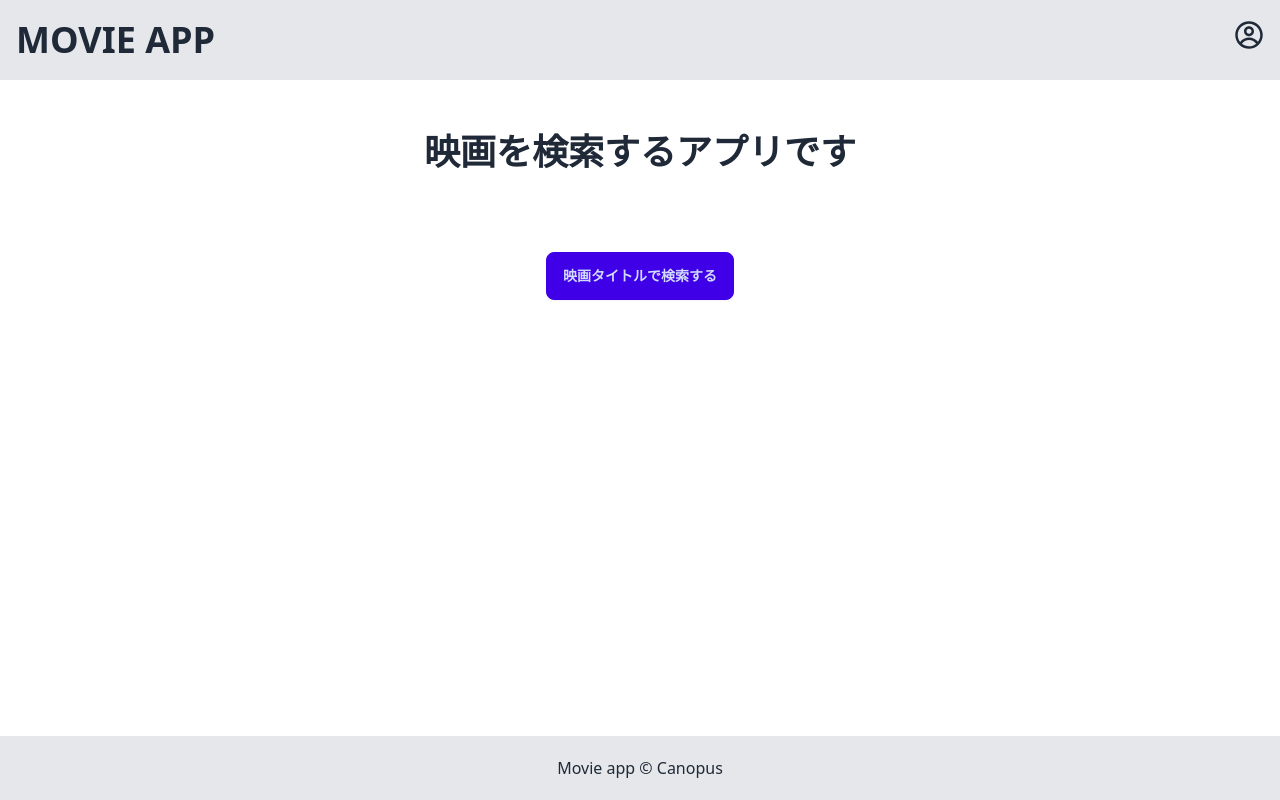
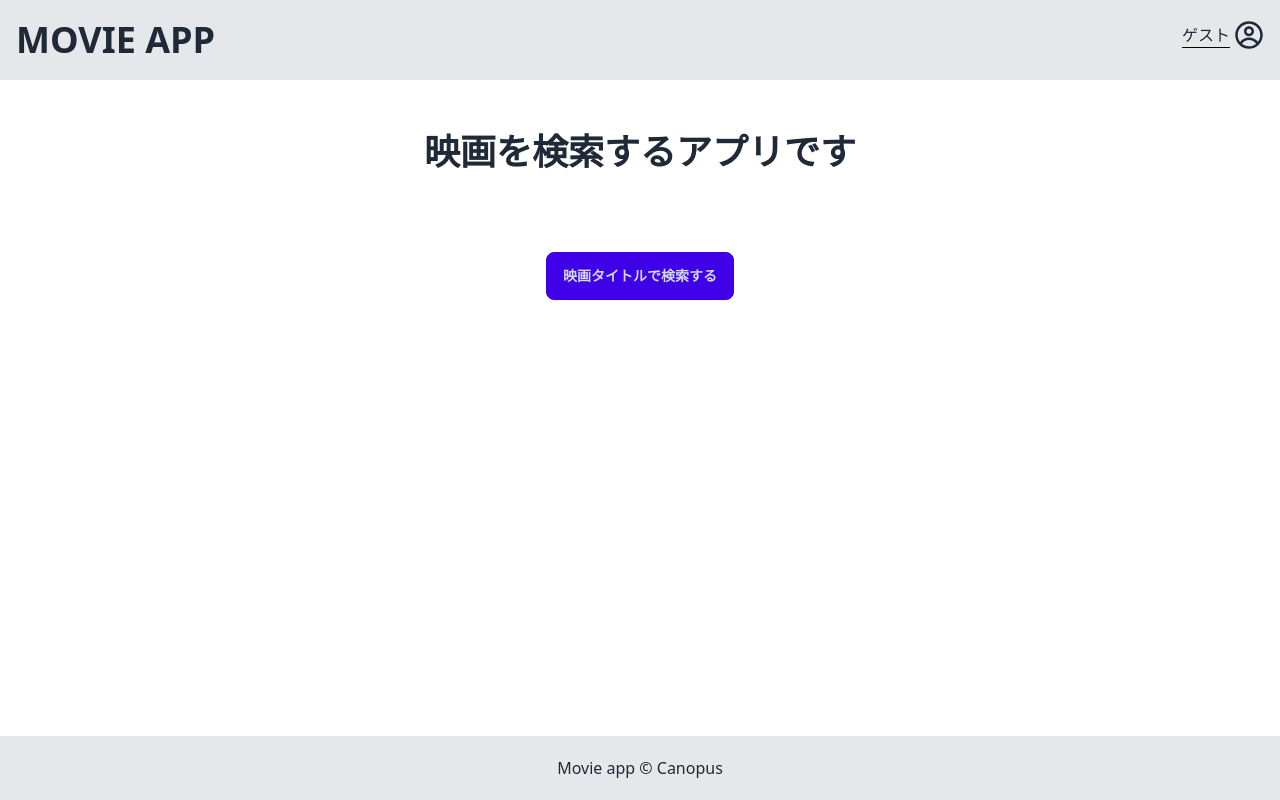
Before and after one commit to canopus-m-satoshi/movie-app, a Next.js app: page / in a window 1280 px wide. Built offline with nearby package versions, Linux system fonts and the light colour scheme; no server answers.

Commit message:
Headerアイコン箇所にユーザー名を表示させる

```diff
--- a/src/app/components/Header.tsx
+++ b/src/app/components/Header.tsx
@@ -34,8 +34,14 @@ const Header = () => {
           <Link href={'/movie'}>MOVIE APP</Link>
         </h1>
 
-        <div className="dropdown dropdown-left">
-          <div tabIndex={0} role="button">
+        <div className="dropdown dropdown-bottom dropdown-end">
+          <div
+            tabIndex={0}
+            role="button"
+            className="flex items-center gap-1 group">
+            <p className="inline-block border-b border-black group-hover:border-transparent">
+              {user ? user.displayName : 'ゲスト'}
+            </p>
             <CgProfile size={30} />
           </div>
           <ul
--- a/src/lib/features/auth/authSlice.ts
+++ b/src/lib/features/auth/authSlice.ts
@@ -62,7 +62,7 @@ export const signInWithGoogle = createAsyncThunk(
         { merge: true },
       )
 
-      return { uid: user.uid, email: user.email }
+      return { uid: user.uid, email: user.email, displayName: user.displayName }
     } catch (error: any) {
       return rejectWithValue(error.message)
     }
```
